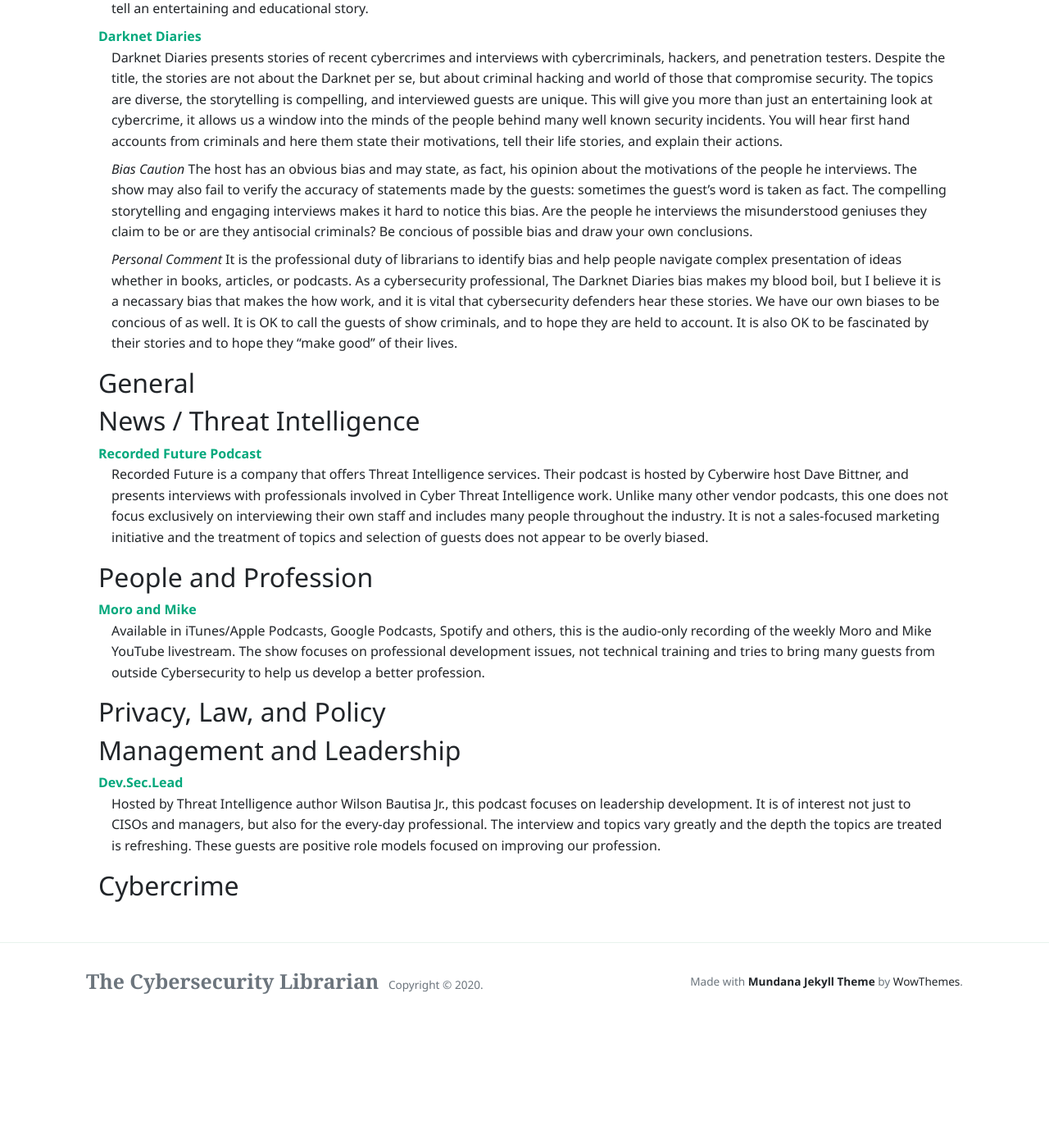
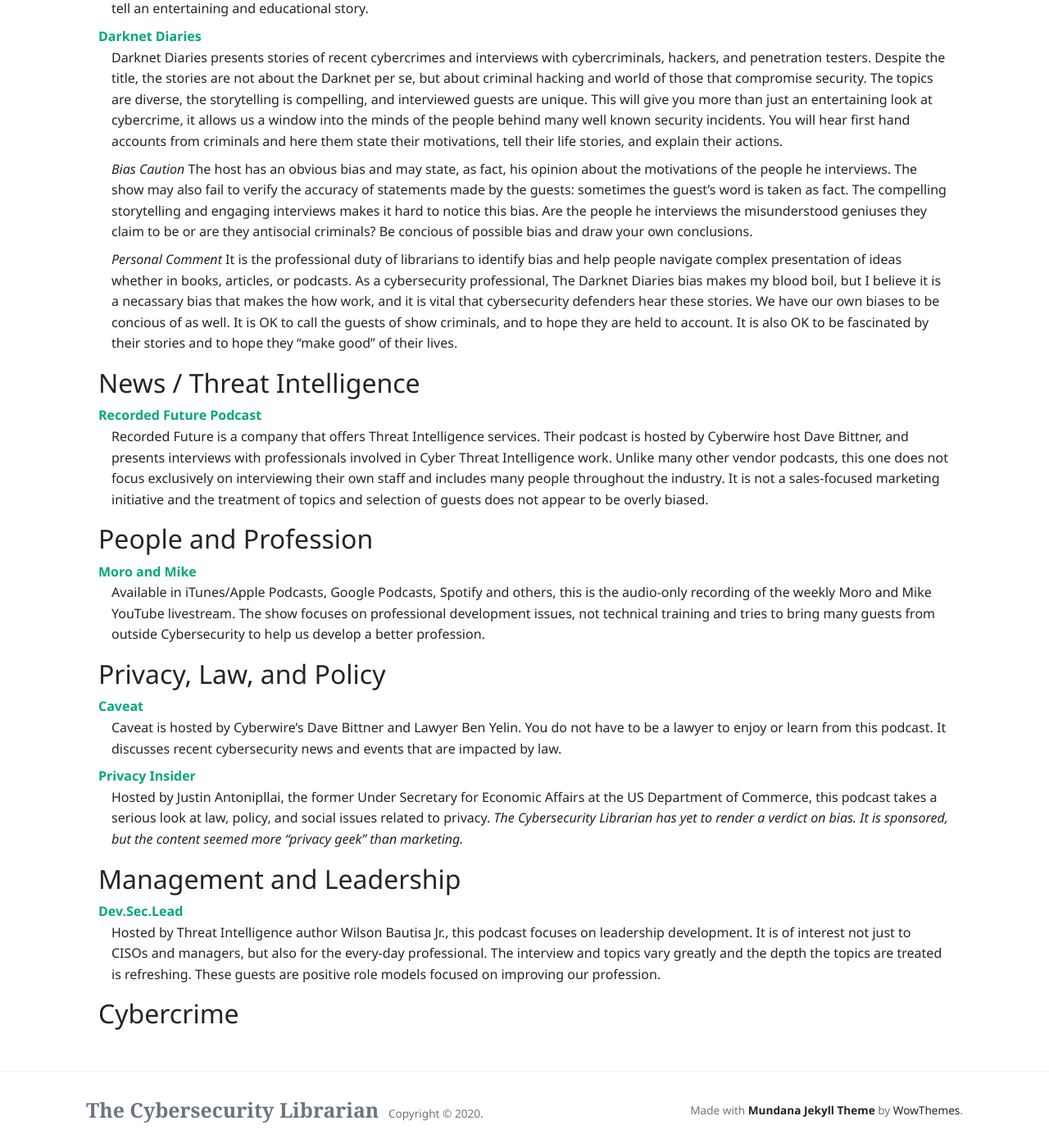
Before and after one commit to cyberlibrarian/cyberlibrarian.github.io, a Jekyll site: the page built from _pages/learning-podcasts.md, in a window 1280 px wide and 1400 px high, scrolled down 815 px. Shown: the whole window at 82% size. Built offline with Jekyll 4.4.1, drawn with Linux system fonts in a browser that asks for light colours; nearby versions of some CDN libraries; before the commit the page ends 2058 px from its top, so only the background shows below that.

```diff
--- a/_pages/learning-podcasts.md
+++ b/_pages/learning-podcasts.md
@@ -26,8 +26,6 @@ The Cybersecurity Librarian recommends these 3 podcasts. They have these attribu
 : *Bias Caution* The host has an obvious bias and may state, as fact, his opinion about the motivations of the people he interviews. The show may also fail to verify the accuracy of statements made by the guests: sometimes the guest's word is taken as fact. The compelling storytelling and engaging interviews makes it hard to notice this bias. Are the people he interviews the misunderstood geniuses they claim to be or are they antisocial criminals? Be concious of possible bias and draw your own conclusions.
 : *Personal Comment* It is the professional duty of librarians to identify bias and help people navigate complex presentation of ideas whether in books, articles, or podcasts. As a cybersecurity professional, The Darknet Diaries bias makes my blood boil, but I believe it is a necassary bias that makes the how work, and it is vital that cybersecurity defenders hear these stories. We have our own biases to be concious of as well. It is OK to call the guests of show criminals, and to hope they are held to account. It is also OK to be fascinated by their stories and to hope they "make good" of their lives.
 
-## General
-
 ## News / Threat Intelligence
 
 [Recorded Future Podcast](https://www.recordedfuture.com/resources/podcast/)
@@ -41,6 +39,11 @@ The Cybersecurity Librarian recommends these 3 podcasts. They have these attribu
 
 ## Privacy, Law, and Policy
 
+[Caveat](https://www.thecyberwire.com/podcasts/caveat)
+: Caveat is hosted by Cyberwire's Dave Bittner and Lawyer Ben Yelin. You do not have to be a lawyer to enjoy or learn from this podcast. It discusses recent cybersecurity news and events that are impacted by law.
+
+[Privacy Insider](https://wirewheel.io/resources/the-privacy-insider/)
+: Hosted by Justin Antonipllai, the former Under Secretary for Economic Affairs at the US Department of Commerce, this podcast takes a serious look at law, policy, and social issues related to privacy. *The Cybersecurity Librarian has yet to render a verdict on bias. It is sponsored, but the content seemed more "privacy geek" than marketing.*
 
 
 ## Management and Leadership
```
